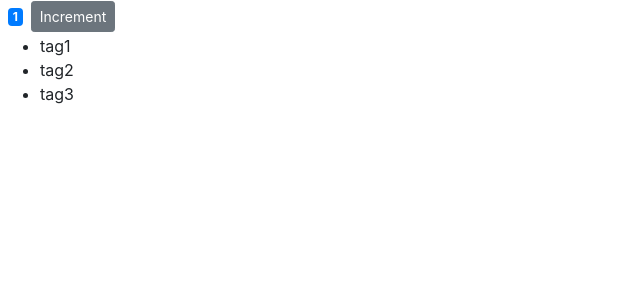
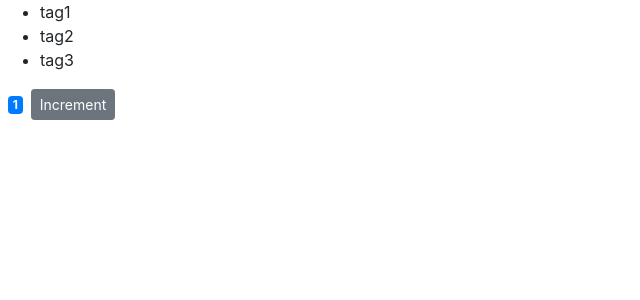
Before and after one commit to Warr3n205/learningReact, a React (Create React App) app in the folder shopping-cart/: page / in a window 1280 px wide. Shown: the top 300 px of the page, without its empty margins (0-640 px from the left). Built offline with nearby package versions, Linux system fonts and the light colour scheme.

Commit message:
Update counterComponent.jsx

```diff
--- a/shopping-cart/src/components/counterComponent.jsx
+++ b/shopping-cart/src/components/counterComponent.jsx
@@ -9,13 +9,13 @@ class Counter extends Component {
   render() {
     return (
       <div>
-        <span className={this.getBadgeClasses()}>{this.formatCount()}</span>
-        <button className="btn btn-secondary btn-sm">Increment</button>
         <ul>
           {this.state.tags.map((tag) => (
             <li key={tag}>{tag}</li>
           ))}
         </ul>
+        <span className={this.getBadgeClasses()}>{this.formatCount()}</span>
+        <button className="btn btn-secondary btn-sm">Increment</button>
       </div>
     );
   }
```
